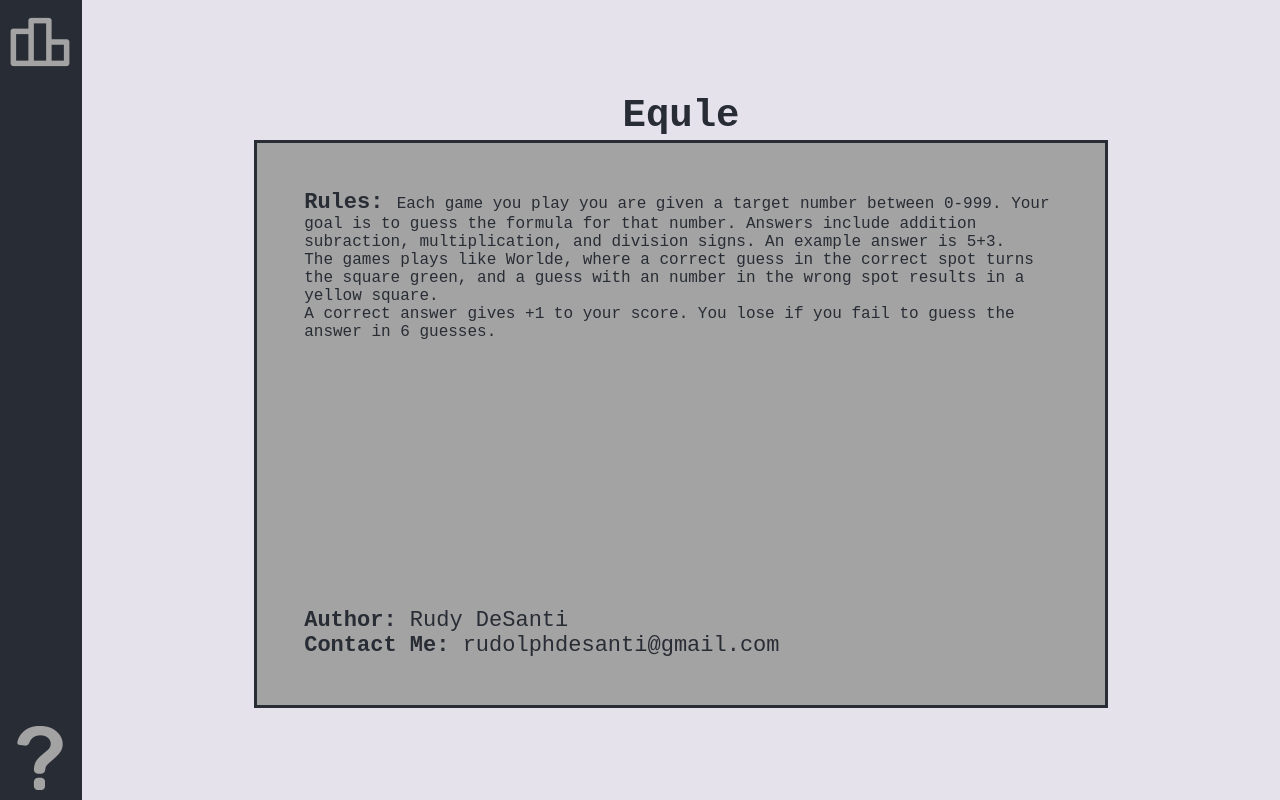
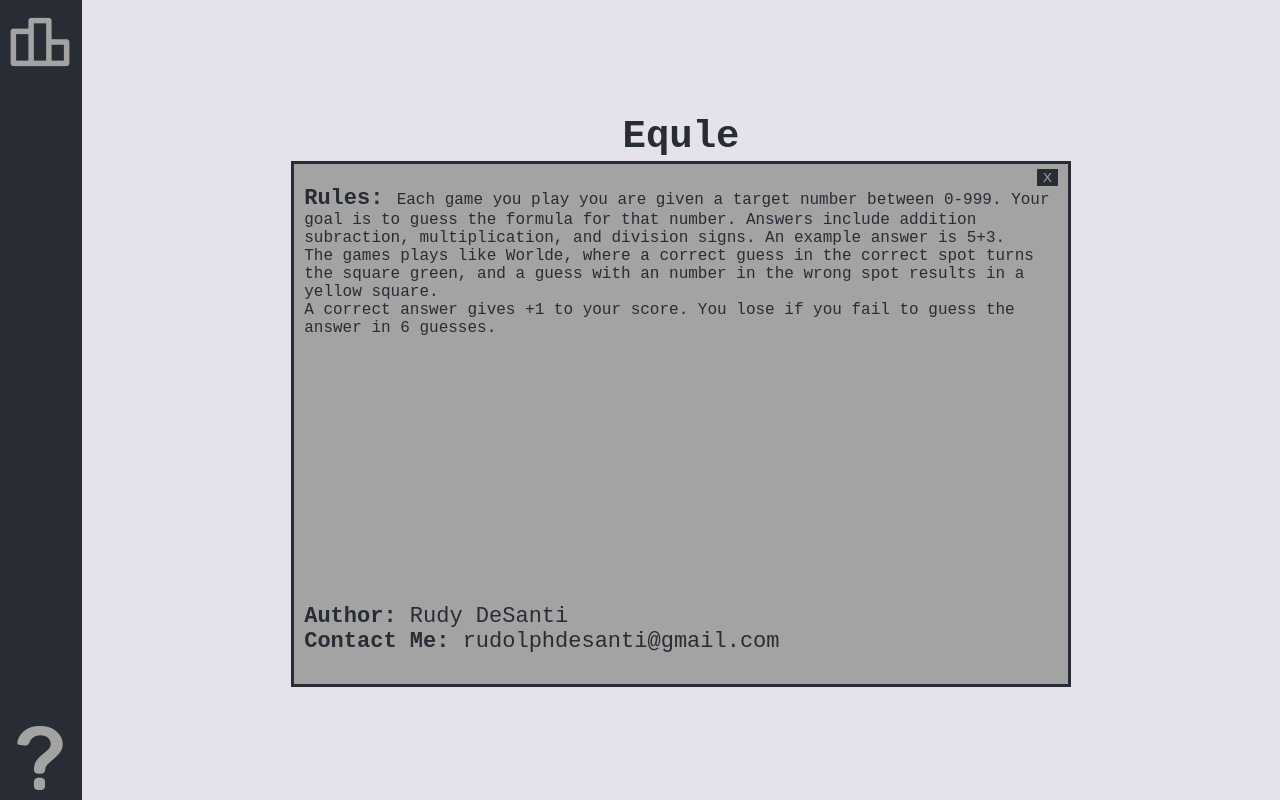
Before and after one commit to rsd3123/Equle, a React (Create React App) app in the folder equle-frontend/: page / in a window 1280 px wide. Both pictures are taken after a click on the button 40 px from the left and 758 px from the top of the page. Built offline with nearby package versions, Linux system fonts and the light colour scheme; no server answers.

Commit message:
Rules exit button

```diff
--- a/equle-frontend/src/components/main/LeaderboardOverlay.css
+++ b/equle-frontend/src/components/main/LeaderboardOverlay.css
@@ -57,8 +57,8 @@
 }
 
 .Exit-Btn{
-    background-color: rgb(252, 249, 254);
-    color:red;
+    background-color: #a3a3a3;
+    color:#282c34;
     border:none;
 }
 
--- a/equle-frontend/src/components/main/RulesOverlay.css
+++ b/equle-frontend/src/components/main/RulesOverlay.css
@@ -8,7 +8,10 @@
     flex-direction: column;
     justify-content: flex-start;
 
-    padding:5%;
+    padding-top:5px;
+    padding-left:10px;
+    padding-right:10px;
+    padding-bottom:5%;
 
     background-color: #a3a3a3;
     border: 3px solid #282c34;
@@ -36,3 +39,21 @@
 
     font-size: 2vmin;
 }
+
+.Exit-Btn-Div{
+    width:100%;
+
+    display: flex;
+    flex-direction: row;
+    justify-content: flex-end;
+}
+
+.Exit-Btn{
+    background-color: #282c34;
+    color:#a3a3a3;
+    border:none;
+}
+
+.Exit-Btn:hover{
+    background-color: #636262;
+}
--- a/equle-frontend/src/components/main/RulesOverlay.tsx
+++ b/equle-frontend/src/components/main/RulesOverlay.tsx
@@ -5,6 +5,9 @@ function RulesOverlay(props:any) {
 
     return (
         <div className="RulesOverlay" style = {{display:props.isHidden?'none':'flex'}}>
+            <div className='Exit-Btn-Div'>
+                <button className = 'Exit-Btn' onClick = {props.toggleLeaderboard}>X</button>
+            </div>
             <div className = "Textbox">
                 <div className = "Rules">
                     <text className = "Heading"><b>Rules: </b></text>
```
